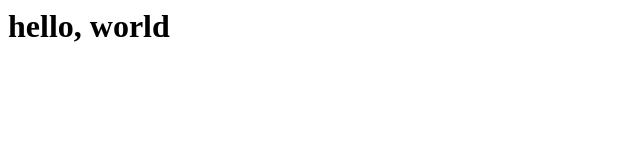
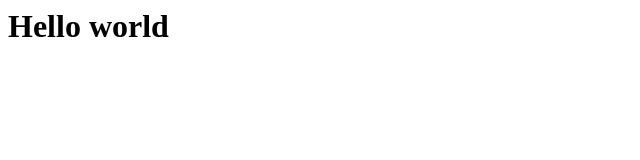
Before and after one commit to rameenabe/helloworld, a plain HTML site: page index.html in a window 1280 px wide. Shown: the whole page, without its empty margins (0-640 px from the left). Drawn offline with Linux system fonts and the light colour scheme.

Commit message:
Update index.html

```diff
--- a/index.html
+++ b/index.html
@@ -1 +1 @@
-<h1> hello, world </h1>
+<h1> <b> Hello world </b> </h1>
```
